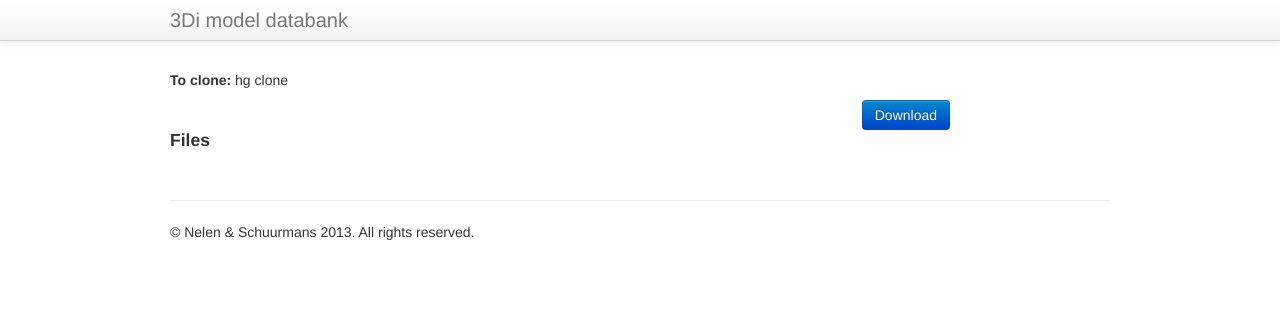
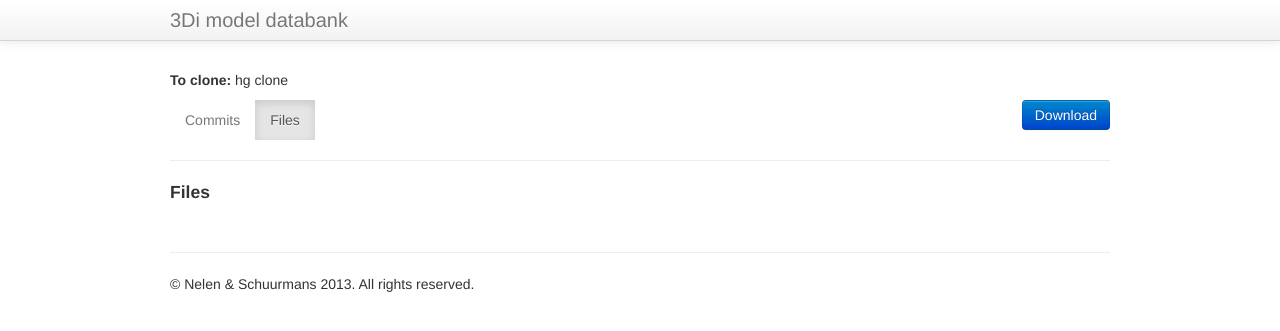
Before and after one commit to nens/model-databank, a Django app: template model_databank/templates/model_databank/files.html in a window 1280 px wide. Shown: the top 331 px of the page. Run offline with Django 3.2, Linux system fonts and the light colour scheme; the template is opened without the code that fills it, so the values that code supplies are empty; some libraries are stand-ins or nearby versions.

Commit message:
Add model reference section navbar in web interface.

```diff
--- a/model_databank/templates/model_databank/base_site.html
+++ b/model_databank/templates/model_databank/base_site.html
@@ -67,7 +67,7 @@
     </div>
 
     {% block footer %}
-    <hr>
+    <hr/>
     <footer>
         {% block footer_content %}<p>&copy; Nelen & Schuurmans 2013. {% trans "All rights reserved." %}</p>{% endblock %}
     </footer>
--- a/model_databank/templates/model_databank/files.html
+++ b/model_databank/templates/model_databank/files.html
@@ -2,6 +2,12 @@
 {% load i18n %}
 
 {% block section_title %}{% trans "Files" %}{% endblock section_title %}
+
+{% block section_navbar %}
+<li><a href="{% url model_reference_detail modelreference.slug %}">{% trans "Commits" %}</a></li>
+<li class="active"><a>{% trans "Files" %}</a></li>
+{% endblock section_navbar %}
+
 {% block section_body %}
 <div>
     <table class="table table-striped">
--- a/model_databank/templates/model_databank/modelreference_base.html
+++ b/model_databank/templates/model_databank/modelreference_base.html
@@ -3,12 +3,22 @@
 
 {% block content %}
 <div class="row">
-    <div class="span10">
+    <div class="span12">
         <h3>{{ modelreference }}</h3>
         <p>{{ modelreference.comment }}</p>
         <p><strong>{% trans "To clone" %}:</strong> hg clone {{ modelreference.repository_url }}</p>
         <a href="{% url model_reference_download modelreference.slug %}" style="float: right;" class="btn btn-primary">{% trans "Download" %}</a>
-        <br />
+        <div class="navbar">
+            <ul class="nav">
+                {% block section_navbar %}{% endblock section_navbar %}
+            </ul>
+        </div>
+    </div>
+</div>
+
+<div class="row">
+    <div class="span12">
+        <hr/>
         <h4>{% block section_title %}{% endblock section_title %}</h4>
         {% block section_body %}{% endblock section_body %}
     </div>
--- a/model_databank/templates/model_databank/modelreference_detail.html
+++ b/model_databank/templates/model_databank/modelreference_detail.html
@@ -2,6 +2,12 @@
 {% load i18n %}
 
 {% block section_title %}{% trans "Commit History" %}{% endblock section_title %}
+
+{% block section_navbar %}
+<li class="active"><a>{% trans "Commits" %}</a></li>
+<li><a href="{% url model_reference_files modelreference.slug %}">{% trans "Files" %}</a></li>
+{% endblock section_navbar %}
+
 {% block section_body %}
 <div>
     <table class="table table-striped">
--- a/model_databank/templates/model_databank/modelreference_list.html
+++ b/model_databank/templates/model_databank/modelreference_list.html
@@ -3,8 +3,10 @@
 
 {% block content %}
 <div class="row">
-    <div class="span10">
+    <div class="span12">
         <h3>{% trans "Available models" %}</h3> <a href="{% url upload_form %}" style="float: right; clear: both;" class="btn btn-primary">{% trans "Upload new model" %}</a>
+        <br/><br/>
+        <hr/>
         {% if modelreference_list %}
             <table class="table table-striped">
                 <thead>
```
